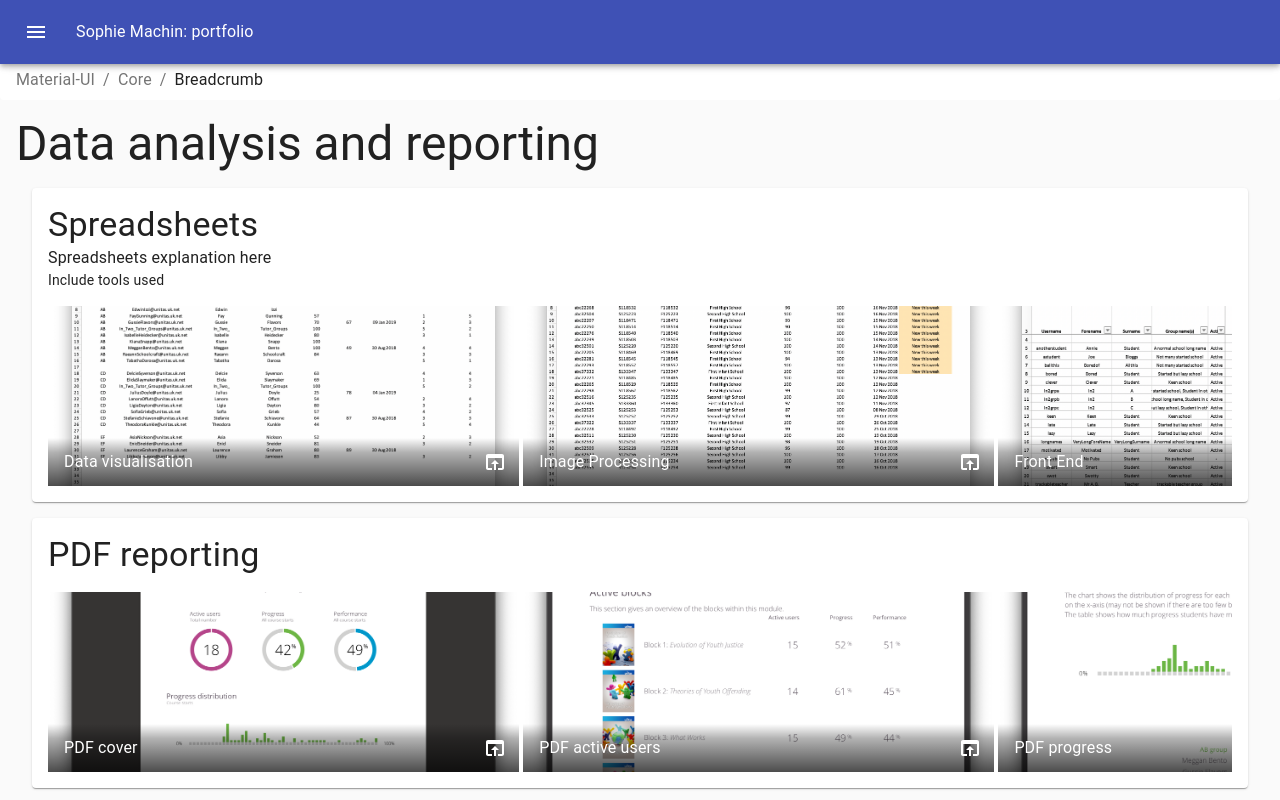
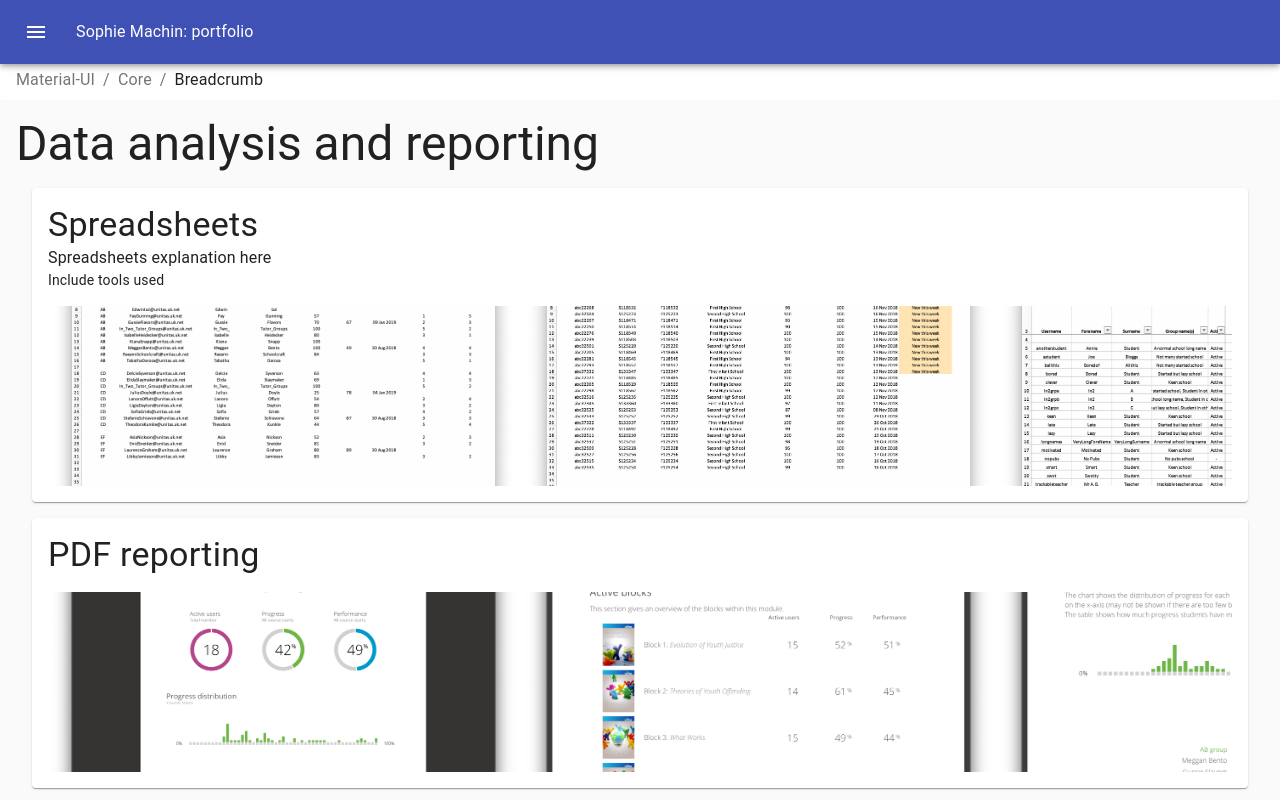
Before and after one commit to sophiemachin/sophiemachin.github.io, a React (Create React App) app: page /#/data in a window 1280 px wide. Shown: the top 800 px of the page. Built offline with nearby package versions, Linux system fonts and the light colour scheme.

Commit message:
SingleLineGridList: add cursor pointer to image, remove GridListTileBar, remove modal Paper

```diff
--- a/src/SingleLineGridList.js
+++ b/src/SingleLineGridList.js
@@ -1,14 +1,8 @@
 import React from 'react';
-import { makeStyles } from '@material-ui/core/styles';
-import { GridList } from '@material-ui/core';
+import {makeStyles} from '@material-ui/core/styles';
+import {GridList} from '@material-ui/core';
 import GridListTile from '@material-ui/core/GridListTile';
-import IconButton from '@material-ui/core/IconButton'
-
-import OpenInBrowser from '@material-ui/icons/OpenInBrowser'
-import GridListTileBar from '@material-ui/core/GridListTileBar'
 import Modal from '@material-ui/core/Modal'
-import Paper from '@material-ui/core/Paper'
-import Button from '@material-ui/core/Button'
 
 const useStyles = makeStyles(theme => ({
     root: {
@@ -31,6 +25,9 @@ const useStyles = makeStyles(theme => ({
         background:
             'linear-gradient(to top, rgba(0,0,0,0.7) 0%, rgba(0,0,0,0.3) 70%, rgba(0,0,0,0) 100%)',
     },
+    img: {
+        cursor: 'pointer',
+    },
     modalPaper: {
         margin: 'auto'
       },
@@ -42,7 +39,6 @@ const useStyles = makeStyles(theme => ({
     modalImage : {
         width: '100%',
         height: 'auto',
-      /* Magic! */
         maxWidth: '50vw',
       }
 }));
@@ -67,32 +63,13 @@ function SingleLineGridList({tileData}) {
     return (
         <div className={classes.root}>
           <Modal open={open} onClose={handleModalClose} className={classes.modal}>
-            <Paper className={classes.modalPaper}>
-              <div>
                 <img src={image} alt='Modal image' className={classes.modalImage}/>
-                <Button onClick={handleModalClose}>Close</Button>
-              </div>
-            </Paper>
           </Modal>
             <GridList className={classes.gridList} cols={2.5}>
                 {tileData.map(tile => (
                     <GridListTile key={tile.img} className={classes.tile}>
-                        <img src={tile.img} alt={tile.title} />
-
-                        <GridListTileBar
-                          title={tile.title}
-                          classes={{
-                            root: classes.titleBar,
-                            title: classes.title,
-                          }}
-                          actionIcon={
-                            <IconButton onClick={() => handleModalOpen(tile.img)}>
-                              <OpenInBrowser
-                                className={classes.title}
-                              />
-                            </IconButton>
-                          }
-                        />
+                        <img src={tile.img} alt={tile.title} className={classes.img}
+                             onClick={() => handleModalOpen(tile.img)} />
                     </GridListTile>
                 ))}
             </GridList>
```
Lines whose indentation alone changed are shown as unchanged.
